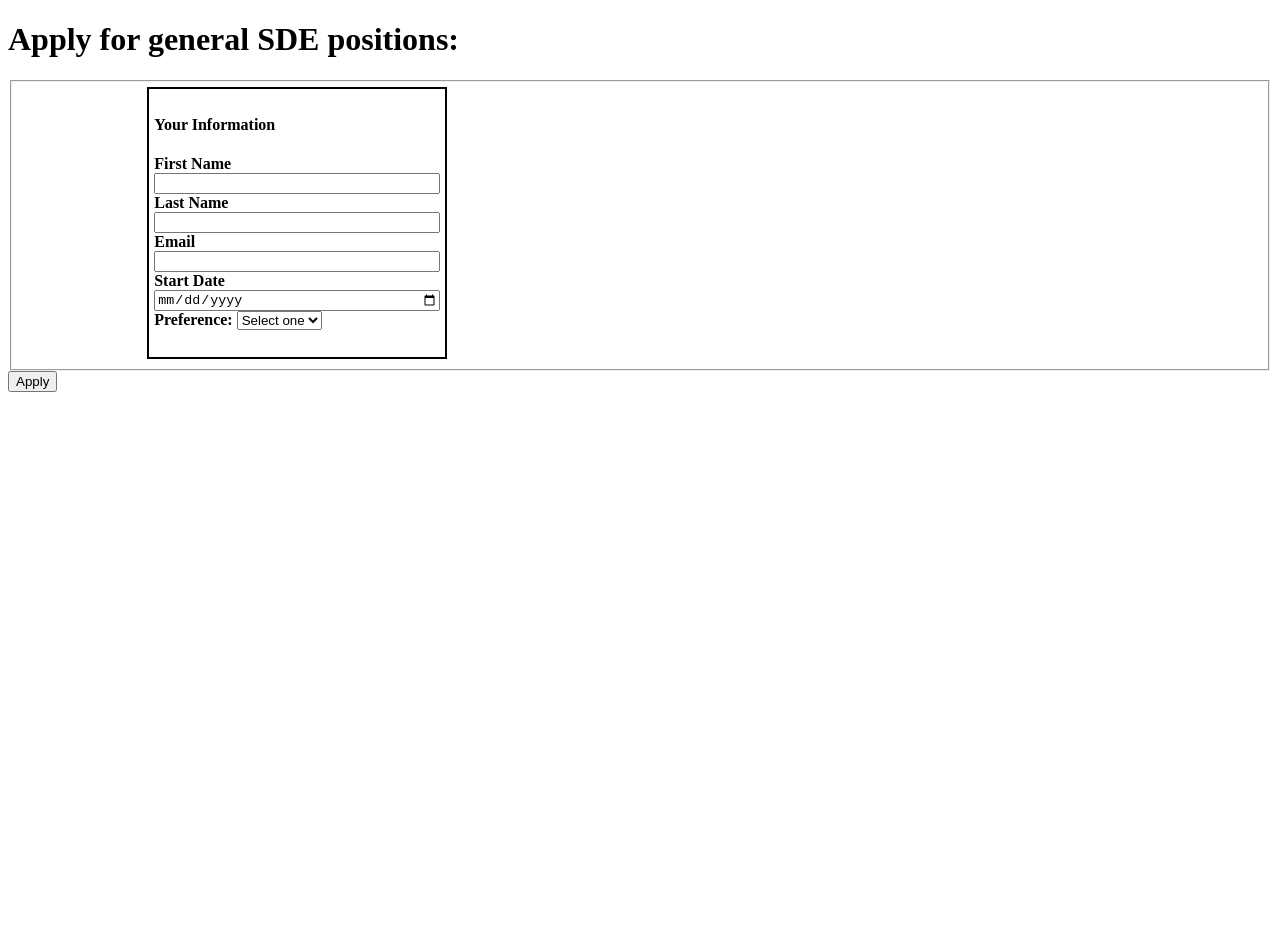
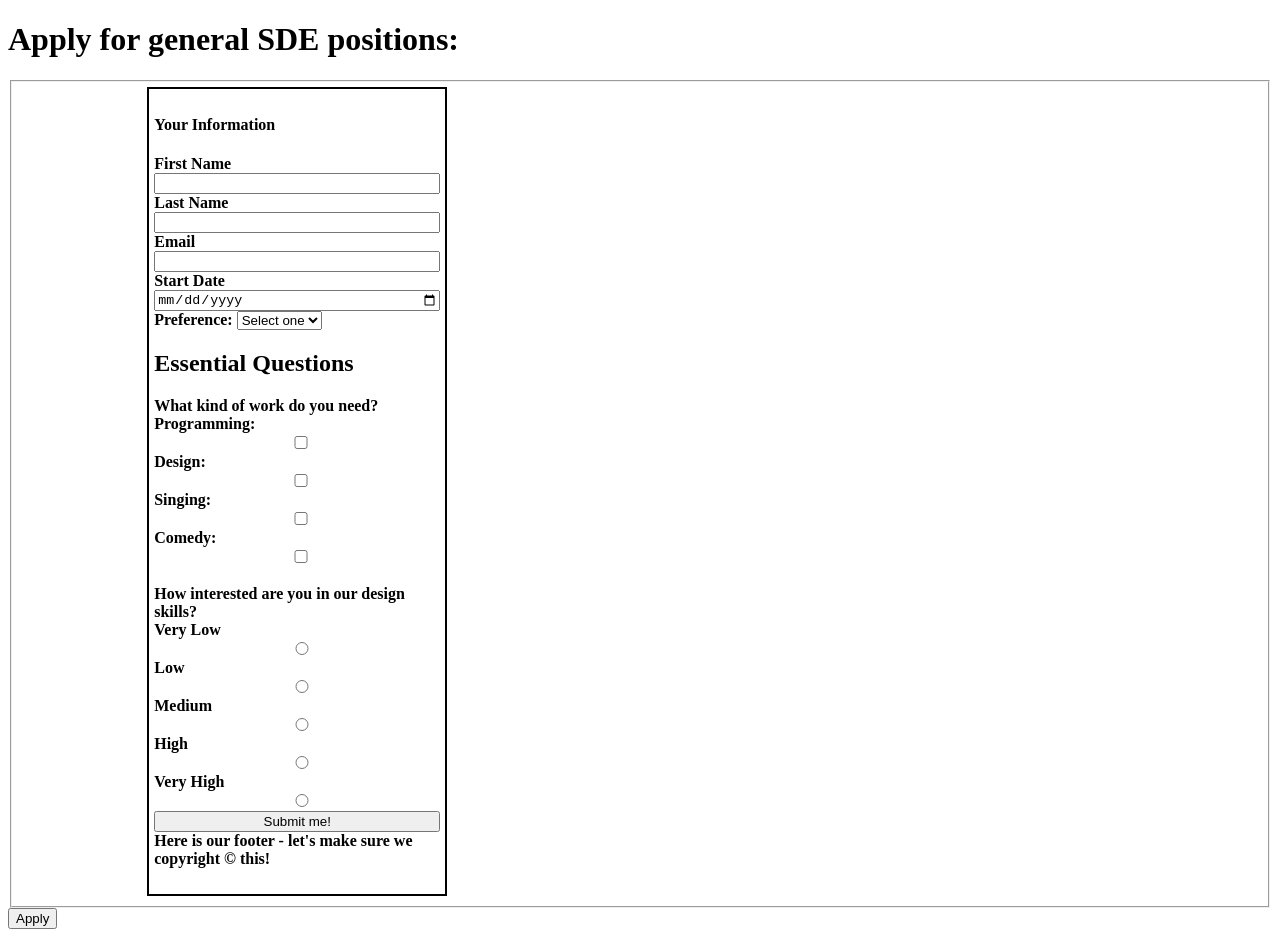
Before and after one commit to veronicapichay/VR21, a plain HTML site: page form-table.html in a window 1280 px wide. Before the commit the page ends 800 px from the top, so only its background shows below. Drawn offline with Linux system fonts and the light colour scheme.

Commit message:
modified form

```diff
--- a/form-table.html
+++ b/form-table.html
@@ -40,6 +40,54 @@
                     <option value="fs">Fullstack</option>
                   </select>
                 </div>
+                <h2>Essential Questions</h2>
+                <span>What kind of work do you need?</span>
+                <div>
+                  <label for="programming">Programming: </label>
+                  <input type="checkbox" id="programming" name="programming">
+                </div>
+                <div>
+                  <label for="design">Design: </label>
+                  <input type="checkbox" id="design">
+                </div>
+                <div>
+                  <label for="singing">Singing: </label>
+                  <input type="checkbox" id="singing">
+                </div>
+                <div>
+                  <label for="comedy">Comedy: </label>
+                  <input type="checkbox" id="comedy">
+                </div>
+                <br>
+                <span>How interested are you in our design skills?</span>
+                <div>
+                  <label for="very_low">Very Low</label>
+                  <input type="radio" id="very_low" name="interest" value="very low">
+                </div>
+                <div>
+                  <label for="low">Low</label>
+                  <input type="radio" id="low" name="interest" value="low">
+                </div>
+                <div>
+                  <label for="medium">Medium</label>
+                  <input type="radio" id="medium" name="interest" value="medium">
+                </div>
+                <div>
+                  <label for="high">High</label>
+                  <input type="radio" id="high" name="interest" value="high">
+                </div>
+                <div>
+                  <label for="very_high">Very High</label>
+                  <input type="radio" id="very_high" name="interest" value="very high">
+                </div>
+                <div>
+                  <input type="submit" value="Submit me!">
+                </div>
+              </form>
+              </section>
+              <footer>
+                Here is our footer - let's make sure we copyright &copy; this!
+              </footer>
     </fieldset>
     <div>
       <input type="submit" value="Apply">
```
